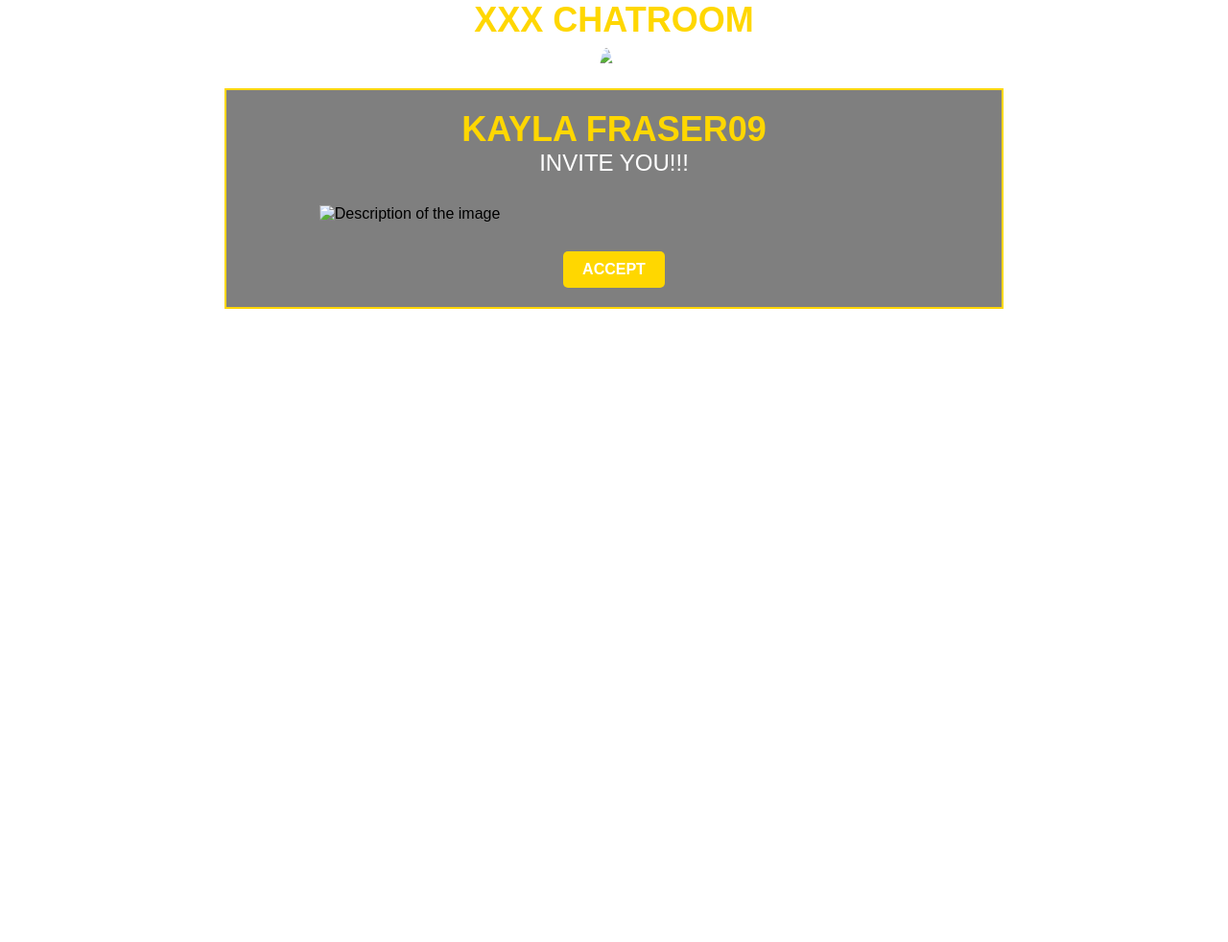
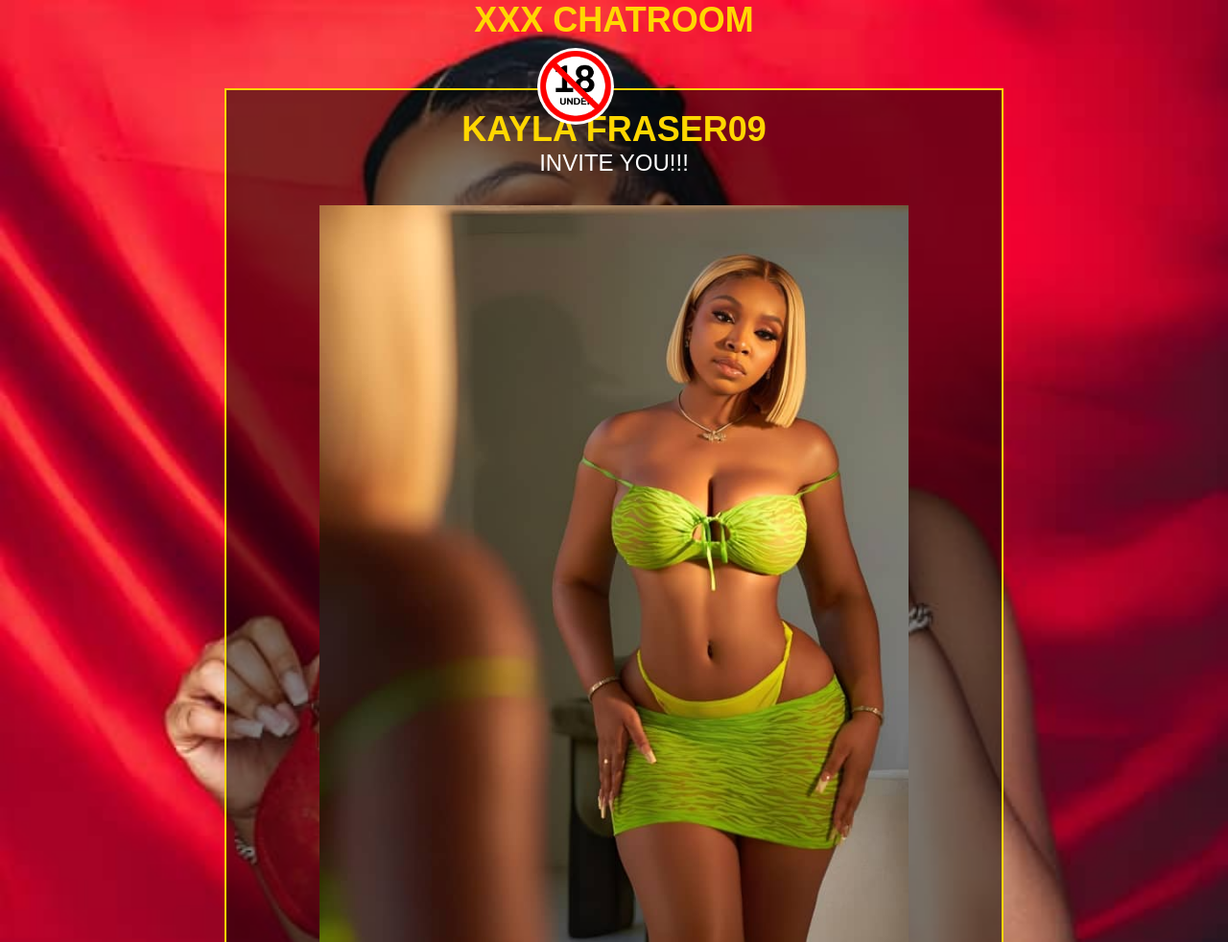
Before and after one commit to DMJ770/oladimeji, a plain HTML site: page index.html in a window 1280 px wide. Shown: the top 982 px of the page at 96% size. Before the commit the page ends 800 px from the top, so only its background shows below. Drawn offline with Linux system fonts and the light colour scheme.

Commit message:
index.html

```diff
--- a/index.html
+++ b/index.html
@@ -9,7 +9,7 @@
       margin: 0;
       padding: 0;
       font-family: Arial, sans-serif;
-      background-image: url('img/girl.png');
+      background-image: url('girl.png');
       background-size: cover;
       background-repeat: no-repeat;
       background-attachment: fixed;
@@ -73,14 +73,14 @@
   </style>
 </head>
 <body>
-      <img class="logo" src="img/jj.png">
+      <img class="logo" src="jj.png">
  <div class="header" color>XXX CHATROOM</div>
   <div class="overlay">
 
    <div class="header">KAYLA FRASER09</div>
 
     <div class="sub-header">INVITE YOU!!!</span></div>
-    <img src="img/girl2.png" alt="Description of the image">
+    <img src="girl2.png" alt="Description of the image">
 
     <button onclick="redirectToCTAPage()">ACCEPT</button>
 
```
